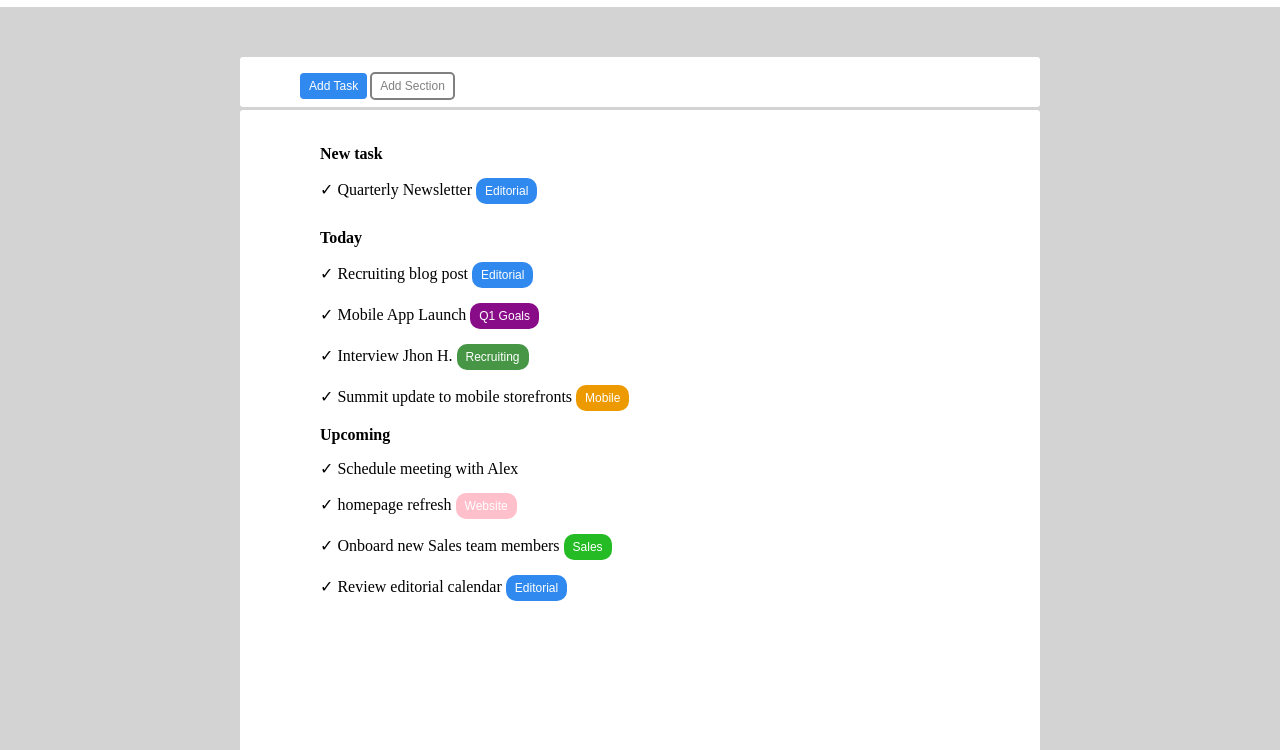
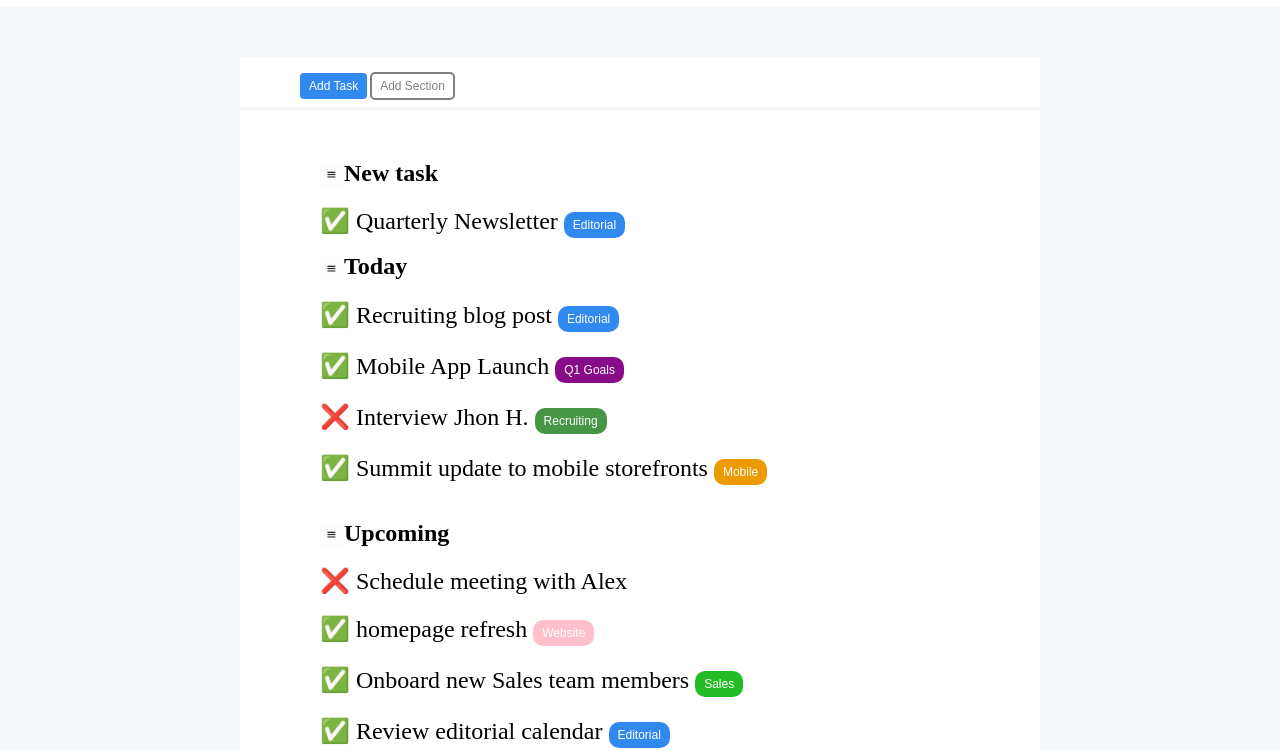
Before and after one commit to LoreWebDev24/html-css-toboolist, a plain HTML site: page index.html in a window 1280 px wide. Shown: the part 63-813 px from the top of the page. Drawn offline with Linux system fonts and the light colour scheme.

Commit message:
finished html and css not perfectly done but ok :/

```diff
--- a/index.html
+++ b/index.html
@@ -23,54 +23,58 @@
             </div>
         </nav>
 
+<!-- La to do list era sicuramente meglio farla con una <ul></ul> e dei <li></li> all' interno ed intendendo new task,today ed upcoming come un menu espandibile ma visto che a lezione non abbiam visto come si fa e per non stravolgere completamente il codice (non avendo dimestichezza nel creare i menu) ho preferito mettere una img come simbolo del menu stesso -->
+
         <section class="to-do-list">
             <!-- New Task -->
             <div class="nav-container to-do-things">
-                <p class="title-options"><strong>New task</strong></p>
                 <div class="new-task">
-                    <span>&#10003;</span>
+                    <p class="title-options"> <span><img class="icon-menu" src="./img/menu-icon.png.jpg" alt="menu-icon"></span><strong>New task</strong>
+                    </p>
+                    <span>✅</span>
                     <span>Quarterly Newsletter</span>
                     <span><button class="button editorial to-do-style">Editorial</button></span>
                 </div>
                 <!-- Today -->
-                <p class="title-options"><strong>Today</strong></p>
-                <div>
-                    <p class="options"> <span>&#10003;</span>
+                <div class="today">
+                    <p class="title-options"><span><img class="icon-menu" src="./img/menu-icon.png.jpg" alt="menu-icon"></span><strong>Today</strong>
+                    </p>
+                        <p class="options"> <span>✅</span>
                             <span>Recruiting blog post</span>
                             <span><button class="button editorial to-do-style">Editorial</button></span>
                         </p>
-                    <p class="options"> <span>&#10003;</span>
+                        <p class="options"> <span>✅</span>
                             <span>Mobile App Launch</span>
                             <span><button class="button editorial to-do-style Q1">Q1 Goals</button></span>
                         </p>
-                    <p class="options"> <span>&#10003;</span>
+                        <p class="options"> <span>❌</span>
                             <span>Interview Jhon H.</span>
                             <span><button class="button editorial to-do-style recruiting">Recruiting</button></span>
                         </p>
-                    <p class="options"> <span>&#10003;</span>
+                        <p class="options"> <span>✅</span>
                             <span>Summit update to mobile storefronts</span>
                             <span><button class="button editorial to-do-style mobile">Mobile</button></span>
                         </p>
+                </div>
                 <!-- Upcoming    -->
-                <p class="title-options"><strong>Upcoming</strong></p>
-                <div>
-                    <p class="options"> <span>&#10003;</span>
+                <div class="upcoming">
+                    <p class="title-options"><span><img class="icon-menu" src="./img/menu-icon.png.jpg" alt="menu-icon"></span><strong>Upcoming</strong></p>
+                    <p class="options"> <span>❌</span>
                     <span>Schedule meeting with Alex</span>
                     </p>
-                    <p class="options"> <span>&#10003;</span>
+                    <p class="options"> <span>✅</span>
                     <span>homepage refresh</span>
                     <span><button class="button editorial to-do-style website">Website</button></span>
                     </p>
-                    <p class="options"> <span>&#10003;</span>
+                    <p class="options"> <span>✅</span>
                     <span>Onboard new Sales team members</span>
                     <span><button class="button editorial to-do-style sales">Sales</button></span>
                     </p>
-                    <p class="options"> <span>&#10003;</span>
+                    <p class="options"> <span>✅</span>
                     <span>Review editorial calendar</span>
                     <span><button class="button editorial to-do-style ">Editorial</button></span>
                     </p>
                 </div>
-
             </div>
         </section>
     </main>
--- a/master.css/master.css
+++ b/master.css/master.css
@@ -14,6 +14,12 @@ display: inline-block;
     vertical-align: -17px ;
 }
 
+.icon-menu{
+    width: 24px;
+    vertical-align: middle;
+
+}
+
 .main-header {
     max-width: 100%;
     height: 70px;
@@ -25,7 +31,7 @@ display: inline-block;
 }
 
 body {
-    background-color: lightgray ;
+    background-color: #F6F8F9;
 }
 
 main {
@@ -34,6 +40,7 @@ main {
 
 .to-do-list {
     padding: 3px 0;
+    font-size: 1.5em;
 }
 /* Nav Div Container */
 .nav-container {
@@ -47,6 +54,24 @@ main {
 /* To Do List Div Container */
 .to-do-things{
     height: 1000px;
+}
+
+.task {
+    margin-left: 40px;
+    margin-top: 16px;
+}
+
+.to-do-things{
+    padding-left: 80px;
+    padding-top: 35px;
+}
+
+.options, .title-options {
+    padding-bottom: 20px;
+}
+
+.new-task, .today, .upcoming {
+    padding-top: 15px;
 }
 
 /* Buttons */
@@ -96,20 +121,4 @@ main {
     background-color: rgb(37, 187, 37);
 }
 
-.task {
-    margin-left: 40px;
-    margin-top: 16px;
-}
-
-.to-do-things{
-    padding-left: 80px;
-    padding-top: 35px;
-}
-
-.new-task {
-    padding-bottom: 25px;
-}
-
-.options, .title-options {
-    padding-bottom: 15px;
-}
+/* Le tick e le cross non sapevo come farle in maniera piu pulita senza entity codes se non con position absolute e relative e circondandole con un cerchio ma non credevo andasse bene dato che non lo abbiamo ancora visto a lezione */
```
Also changed, not shown: img/menu-icon.png.jpg (added). Lines whose indentation alone changed are shown as unchanged.
